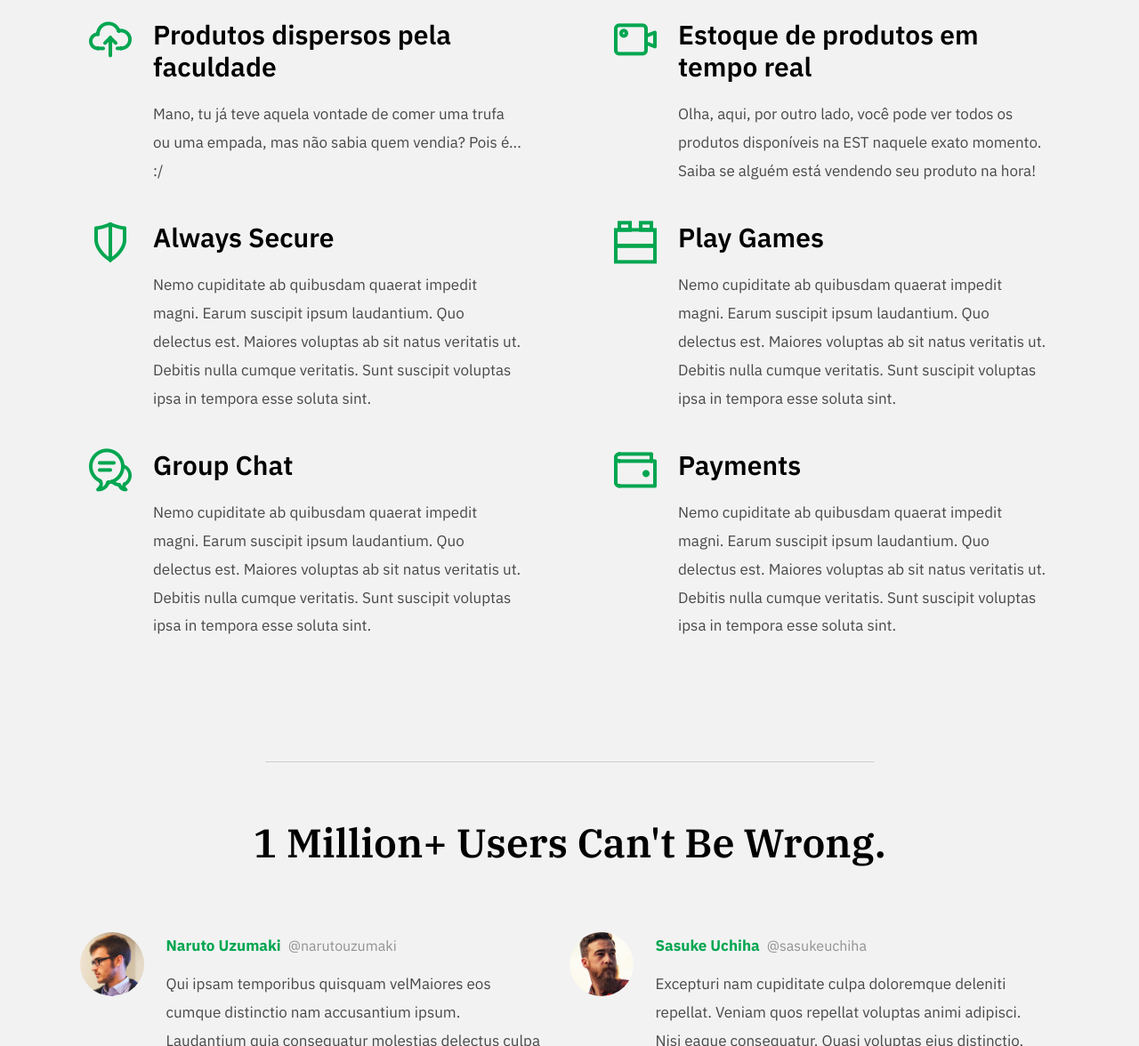
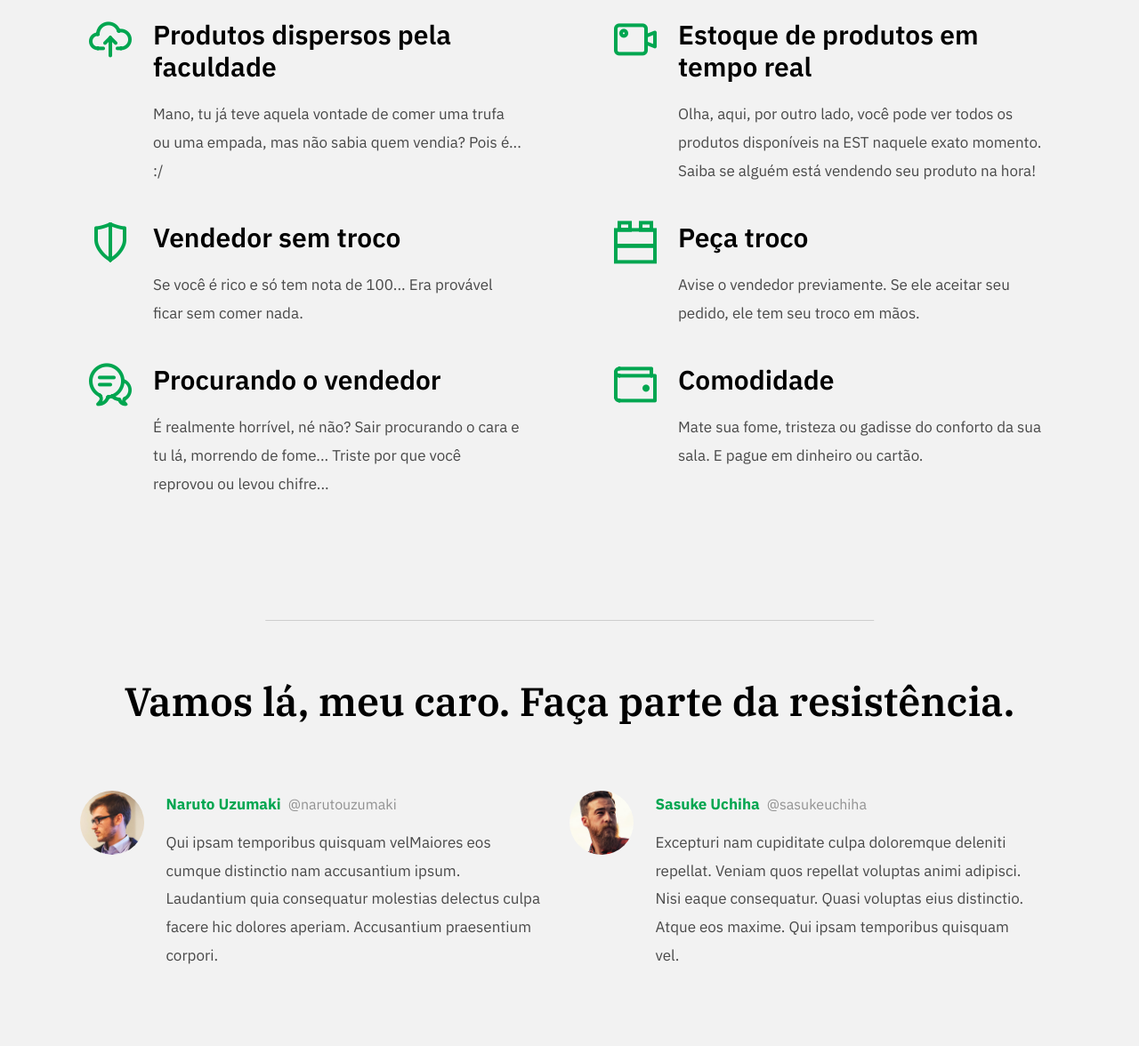
Before and after one commit to WilliamFreitas217/PLEWD_v2, a plain HTML site: page index.html in a window 1280 px wide. Shown: the part 3969-5145 px from the top of the page at 89% size. Drawn offline with Linux system fonts and the light colour scheme; files whose address does not match are found by name.

Commit message:
Adding some translations. Missing new icons

```diff
--- a/index.html
+++ b/index.html
@@ -283,10 +283,9 @@
                     <i class="icon-shield"></i>
                 </div>
                 <div class="item-feature__text">
-                    <h3 class="item-title">Always Secure</h3>
-                    <p>Nemo cupiditate ab quibusdam quaerat impedit magni. Earum suscipit ipsum laudantium.
-                    Quo delectus est. Maiores voluptas ab sit natus veritatis ut. Debitis nulla cumque veritatis.
-                    Sunt suscipit voluptas ipsa in tempora esse soluta sint.
+                    <h3 class="item-title">Vendedor sem troco</h3>
+                    <p> Se você é rico e só tem nota de 100...
+                        Era provável ficar sem comer nada.
                     </p>
                 </div>
             </div>
@@ -296,10 +295,10 @@
                     <i class="icon-lego-block"></i>
                 </div>
                 <div class="item-feature__text">
-                    <h3 class="item-title">Play Games</h3>
-                    <p>Nemo cupiditate ab quibusdam quaerat impedit magni. Earum suscipit ipsum laudantium.
-                    Quo delectus est. Maiores voluptas ab sit natus veritatis ut. Debitis nulla cumque veritatis.
-                    Sunt suscipit voluptas ipsa in tempora esse soluta sint.
+                    <h3 class="item-title">Peça troco</h3>
+                    <p> Avise o vendedor previamente.
+                        Se ele aceitar seu pedido,
+                        ele tem seu troco em mãos.
                     </p>
                 </div>
             </div>
@@ -309,10 +308,10 @@
                     <i class="icon-chat"></i>
                 </div>
                 <div class="item-feature__text">
-                    <h3 class="item-title">Group Chat</h3>
-                    <p>Nemo cupiditate ab quibusdam quaerat impedit magni. Earum suscipit ipsum laudantium.
-                    Quo delectus est. Maiores voluptas ab sit natus veritatis ut. Debitis nulla cumque veritatis.
-                    Sunt suscipit voluptas ipsa in tempora esse soluta sint.
+                    <h3 class="item-title">Procurando o vendedor</h3>
+                    <p> É realmente horrível, né não?
+                        Sair procurando o cara e tu lá, morrendo de fome...
+                        Triste por que você reprovou ou levou chifre...
                     </p>
                 </div>
             </div>
@@ -322,10 +321,9 @@
                     <i class="icon-wallet"></i>
                 </div>
                 <div class="item-feature__text">
-                    <h3 class="item-title">Payments</h3>
-                    <p>Nemo cupiditate ab quibusdam quaerat impedit magni. Earum suscipit ipsum laudantium.
-                    Quo delectus est. Maiores voluptas ab sit natus veritatis ut. Debitis nulla cumque veritatis.
-                    Sunt suscipit voluptas ipsa in tempora esse soluta sint.
+                    <h3 class="item-title">Comodidade</h3>
+                    <p> Mate sua fome, tristeza ou gadisse do conforto da sua sala.
+                        E pague em dinheiro ou cartão.
                     </p>
                 </div>
             </div>
@@ -336,7 +334,7 @@
 
             <div class="row">
                 <div class="col-full testimonials-header">
-                    <h2 class="display-2">1 Million+ Users Can't Be Wrong.</h2>
+                    <h2 class="display-2">Vamos lá, meu caro. Faça parte da resistência. </h2>
                 </div>
             </div>
 
```
